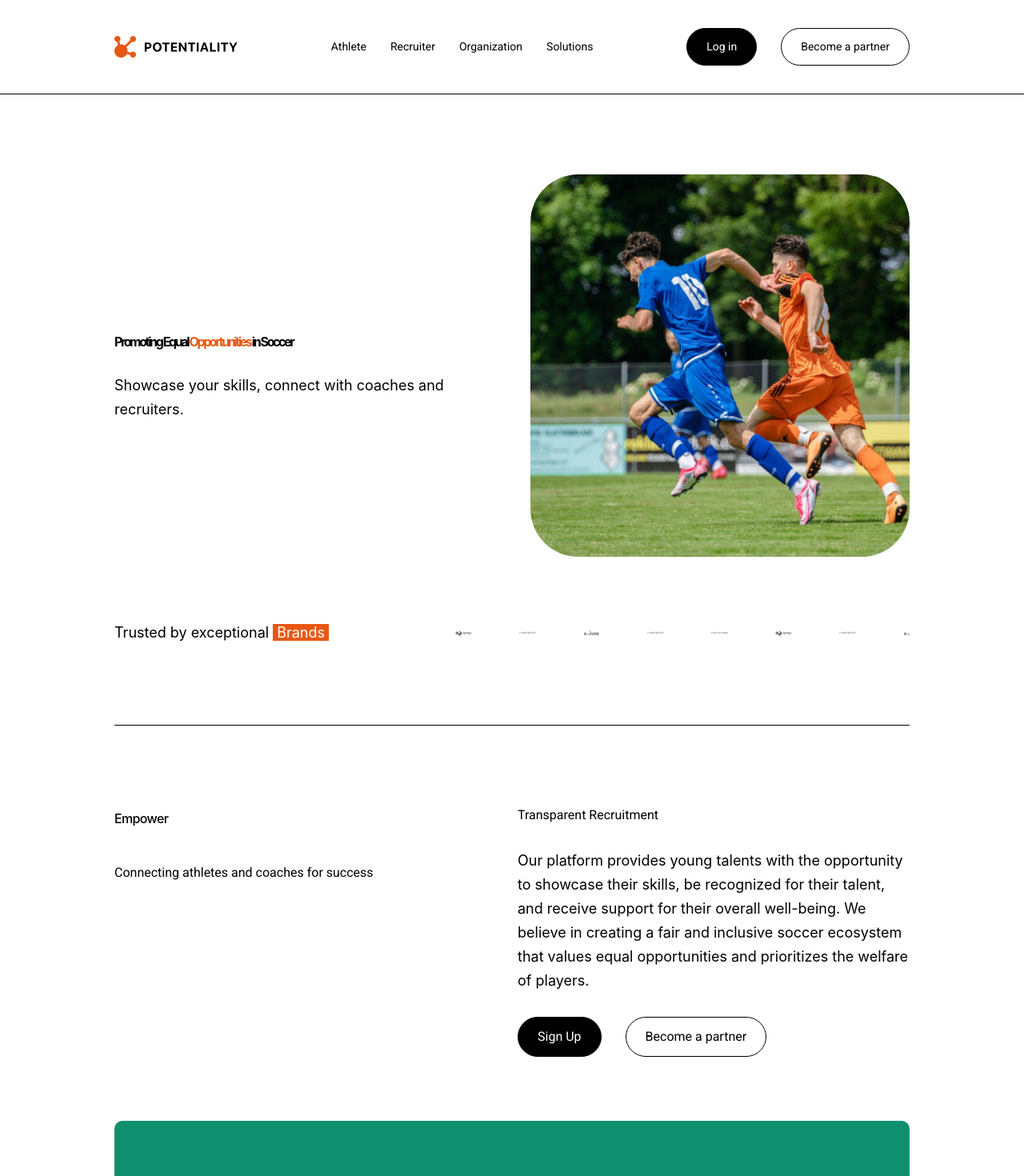
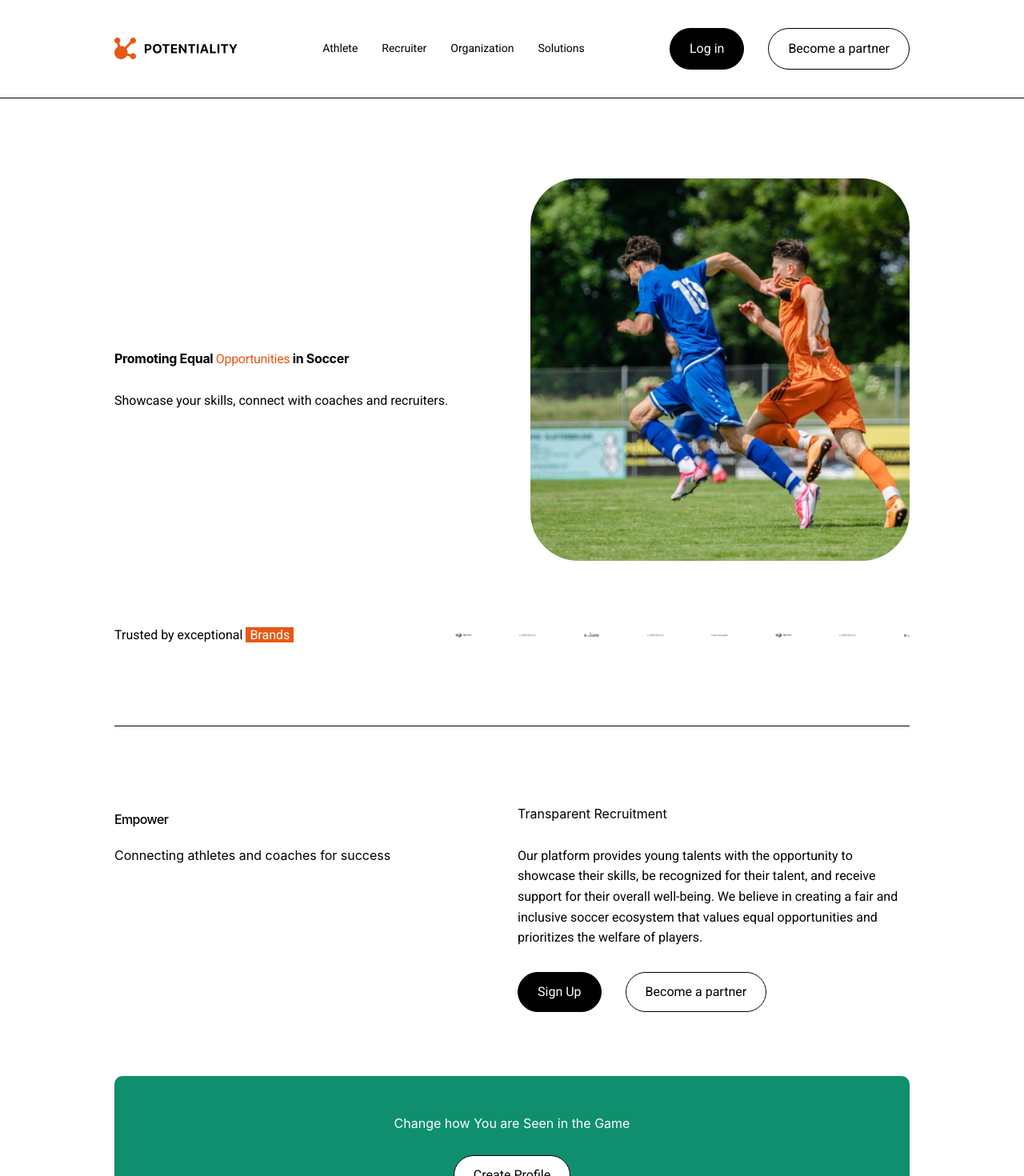
Before and after one commit to ptuyishi-su/potentiality, a React (Vite) app: page / in a window 1280 px wide. Shown: the top 1470 px of the page at 80% size. Built offline with nearby package versions, Linux system fonts and the light colour scheme.

Commit message:
font style

```diff
--- a/src/App.css
+++ b/src/App.css
@@ -1,450 +1,155 @@
-/*! normalize.css v8.0.1 | MIT License | github.com/necolas/normalize.css */
-
-/* Document
-   ========================================================================== */
-
-/**
- * 1. Correct the line height in all browsers.
- * 2. Prevent adjustments of font size after orientation changes in iOS.
- */
-
+/* Base Normalize/Reset (inspired by normalize.css) */
 html {
-    line-height: 1.15; /* 1 */
-    -webkit-text-size-adjust: 100%; /* 2 */
+  line-height: 1.15;
+  -webkit-text-size-adjust: 100%;
+  font-size: 16px; /* Base font-size for scaling */
 }
-
-  /* Sections
-     ========================================================================== */
-
-  /**
-   * Remove the margin in all browsers.
-   */
 
 body {
   margin: 0;
+  font-family: 'Roboto', sans-serif;
+  font-size: 1rem;
+  color: #000;
+  background-color: #fff;
 }
-
-  /**
-   * Render the `main` element consistently in IE.
-   */
 
 main {
   display: block;
 }
 
-  /**
-   * Correct the font size and margin on `h1` elements within `section` and
-   * `article` contexts in Chrome, Firefox, and Safari.
-   */
-
-  h1 {
-    font-size: 2em;
-    margin: 0.67em 0;
+/* Remove default margins for headings and common elements */
+h1, h2, h3, h4, h5, h6, p, ul, ol {
+  margin: 0;
+  padding: 0;
 }
 
-  /* Grouping content
-     ========================================================================== */
-
-  /**
-   * 1. Add the correct box sizing in Firefox.
-   * 2. Show the overflow in Edge and IE.
-   */
-
-  hr {
-    box-sizing: content-box; /* 1 */
-    height: 0; /* 1 */
-    overflow: visible; /* 2 */
+/* Remove list styles */
+ul, ol {
+  list-style: none;
 }
 
-  /**
-   * 1. Correct the inheritance and scaling of font size in all browsers.
-   * 2. Correct the odd `em` font sizing in all browsers.
-   */
-
-  pre {
-    font-family: monospace, monospace; /* 1 */
-    font-size: 1em; /* 2 */
-  }
-
-  /* Text-level semantics
-     ========================================================================== */
-
-  /**
-   * Remove the gray background on active links in IE 10.
-   */
-
-  a {
-    background-color: transparent;
-  }
-
-  /**
-   * 1. Remove the bottom border in Chrome 57-
-   * 2. Add the correct text decoration in Chrome, Edge, IE, Opera, and Safari.
-   */
-
-  abbr[title] {
-    border-bottom: none; /* 1 */
-    text-decoration: underline; /* 2 */
-    text-decoration: underline dotted; /* 2 */
-  }
-
-  /**
-   * Add the correct font weight in Chrome, Edge, and Safari.
-   */
-
-  b,
-  strong {
-    font-weight: bolder;
-  }
-
-  /**
-   * 1. Correct the inheritance and scaling of font size in all browsers.
-   * 2. Correct the odd `em` font sizing in all browsers.
-   */
-
-  code,
-  kbd,
-  samp {
-    font-family: monospace, monospace; /* 1 */
-    font-size: 1em; /* 2 */
-  }
-
-  /**
-   * Add the correct font size in all browsers.
-   */
-
-  small {
-    font-size: 80%;
-  }
-
-  /**
-   * Prevent `sub` and `sup` elements from affecting the line height in
-   * all browsers.
-   */
-
-  sub,
-  sup {
-    font-size: 75%;
-    line-height: 0;
-    position: relative;
-    vertical-align: baseline;
-  }
-
-  sub {
-    bottom: -0.25em;
-  }
-
-  sup {
-    top: -0.5em;
-  }
-
-  /* Embedded content
-     ========================================================================== */
-
-  /**
-   * Remove the border on images inside links in IE 10.
-   */
-
+/* Remove image border in links */
 img {
   border-style: none;
 }
 
-  /* Forms
-     ========================================================================== */
+/* Box sizing reset */
+*, *::before, *::after {
+  box-sizing: border-box;
+}
 
-  /**
-   * 1. Change the font styles in all browsers.
-   * 2. Remove the margin in Firefox and Safari.
-   */
+/*----------------------------------------------
+  Responsive Typography with CSS Variables & clamp()
+----------------------------------------------*/
 
+/* Define custom properties for fonts and responsive sizes */
+:root {
+  /* Font families */
+  --font-heading: 'SF Pro Display', sans-serif;
+  --font-body: 'Roboto', sans-serif;
+
+  /* Responsive font sizes using clamp(min, preferred, max) */
+  --h1-size: clamp(2rem, 5vw, 4rem);
+  --h2-size: clamp(1.75rem, 4vw, 3.5rem);
+  --h3-size: clamp(1.5rem, 3vw, 3rem);
+  --h4-size: clamp(1.25rem, 2.5vw, 2.5rem);
+  --h5-size: clamp(1rem, 2vw, 2rem);
+  --body-size: clamp(0.875rem, 2vw, 1rem);
+  --span-size: clamp(0.875rem, 1.5vw, 1rem);
+
+  /* Line heights */
+  --lh-heading: 1.2;
+  --lh-body: 1.6;
+}
+
+/* Headings (set font-weight to normal) */
+h1 {
+  font-family: var(--font-heading);
+  font-size: var(--h1-size);
+  line-height: var(--lh-heading);
+  letter-spacing: -0.02em;
+  font-weight: normal;
+}
+
+h2 {
+  font-family: var(--font-heading);
+  font-size: var(--h2-size);
+  line-height: var(--lh-heading);
+  font-weight: normal;
+}
+
+h3 {
+  font-family: var(--font-heading);
+  font-size: var(--h3-size);
+  line-height: var(--lh-heading);
+  font-weight: normal;
+}
+
+h4 {
+  font-family: var(--font-heading);
+  font-size: var(--h4-size);
+  line-height: var(--lh-heading);
+  font-weight: normal;
+}
+
+h5 {
+  font-family: var(--font-heading);
+  font-size: var(--h5-size);
+  line-height: var(--lh-heading);
+  font-weight: normal;
+}
+
+/* Paragraphs & spans (set font-weight to normal) */
+p, span {
+  font-family: var(--font-body);
+  font-size: var(--body-size);
+  line-height: var(--lh-body);
+  font-weight: normal;
+}
+
+/* Anchor tags */
+a {
+  text-decoration: none;
+  color: inherit;
+}
+
+/*----------------------------------------------
+  Additional Element Resets & Enhancements
+----------------------------------------------*/
+
+/* Inputs, buttons, and form elements inherit the base font */
 button,
 input,
 optgroup,
 select,
 textarea {
-    font-family: inherit; /* 1 */
-    font-size: 100%; /* 1 */
-    line-height: 1.15; /* 1 */
-    margin: 0; /* 2 */
+  font-family: inherit;
+  font-size: 100%;
+  line-height: 1.15;
+  margin: 0;
 }
 
-  /**
-   * Show the overflow in IE.
-   * 1. Show the overflow in Edge.
-   */
-
-  button,
-  input { /* 1 */
-    overflow: visible;
-  }
-
-  /**
-   * Remove the inheritance of text transform in Edge, Firefox, and IE.
-   * 1. Remove the inheritance of text transform in Firefox.
-   */
-
-  button,
-  select { /* 1 */
-    text-transform: none;
-  }
-
-  /**
-   * Correct the inability to style clickable types in iOS and Safari.
-   */
-
-  button,
-  [type="button"],
-  [type="reset"],
-  [type="submit"] {
-    -webkit-appearance: button;
-  }
-
-  /**
-   * Remove the inner border and padding in Firefox.
-   */
-
+/* Remove inner borders and padding on Firefox buttons */
 button::-moz-focus-inner,
 [type="button"]::-moz-focus-inner,
 [type="reset"]::-moz-focus-inner,
 [type="submit"]::-moz-focus-inner {
-    border-style: none;
+  border: 0;
   padding: 0;
 }
 
-  /**
-   * Restore the focus styles unset by the previous rule.
-   */
+/*----------------------------------------------
+  Mobile-First Adjustments (if needed)
+----------------------------------------------*/
 
-  button:-moz-focusring,
-  [type="button"]:-moz-focusring,
-  [type="reset"]:-moz-focusring,
-  [type="submit"]:-moz-focusring {
-    outline: 1px dotted ButtonText;
-  }
-
-  /**
-   * Correct the padding in Firefox.
-   */
-
-  fieldset {
-    padding: 0.35em 0.75em 0.625em;
-  }
-
-  /**
-   * 1. Correct the text wrapping in Edge and IE.
-   * 2. Correct the color inheritance from `fieldset` elements in IE.
-   * 3. Remove the padding so developers are not caught out when they zero out
-   *    `fieldset` elements in all browsers.
-   */
-
-  legend {
-    box-sizing: border-box; /* 1 */
-    color: inherit; /* 2 */
-    display: table; /* 1 */
-    max-width: 100%; /* 1 */
-    padding: 0; /* 3 */
-    white-space: normal; /* 1 */
-  }
-
-  /**
-   * Add the correct vertical alignment in Chrome, Firefox, and Opera.
-   */
-
-  progress {
-    vertical-align: baseline;
-  }
-
-  /**
-   * Remove the default vertical scrollbar in IE 10+.
-   */
-
-  textarea {
-    overflow: auto;
-  }
-
-  /**
-   * 1. Add the correct box sizing in IE 10.
-   * 2. Remove the padding in IE 10.
-   */
-
-  [type="checkbox"],
-  [type="radio"] {
-    box-sizing: border-box; /* 1 */
-    padding: 0; /* 2 */
-  }
-
-  /**
-   * Correct the cursor style of increment and decrement buttons in Chrome.
-   */
-
-  [type="number"]::-webkit-inner-spin-button,
-  [type="number"]::-webkit-outer-spin-button {
-    height: auto;
-  }
-
-  /**
-   * 1. Correct the odd appearance in Chrome and Safari.
-   * 2. Correct the outline style in Safari.
-   */
-
-  [type="search"] {
-    -webkit-appearance: textfield; /* 1 */
-    outline-offset: -2px; /* 2 */
-  }
-
-  /**
-   * Remove the inner padding in Chrome and Safari on macOS.
-   */
-
-  [type="search"]::-webkit-search-decoration {
-    -webkit-appearance: none;
-  }
-
-  /**
-   * 1. Correct the inability to style clickable types in iOS and Safari.
-   * 2. Change font properties to `inherit` in Safari.
-   */
-
-  ::-webkit-file-upload-button {
-    -webkit-appearance: button; /* 1 */
-    font: inherit; /* 2 */
-  }
-
-  /* Interactive
-     ========================================================================== */
-
-  /*
-   * Add the correct display in Edge, IE 10+, and Firefox.
-   */
-
-  details {
-    display: block;
-  }
-
-  /*
-   * Add the correct display in all browsers.
-   */
-
-  summary {
-    display: list-item;
-  }
-
-  /* Misc
-     ========================================================================== */
-
-  /**
-   * Add the correct display in IE 10+.
-   */
-
-  template {
-    display: none;
-  }
-
-  /**
-   * Add the correct display in IE 10.
-   */
-
-  [hidden] {
-    display: none;
-  }
-
+/* Although clamp() makes the fonts responsive, you can add additional tweaks
+   for extremely small screens or adjust spacing as needed */
+@media (max-width: 600px) {
   body {
-  font-family: "Roboto", sans-serif;
-}
-h1,h2,h3,p,h4{
-  margin: 0;
-}
-h2 {
-  font-size: 52px;
-  font-weight: 500;
-  line-height: 64px; /* 106.667% */
-}
-a,h1,h2,h3,p,h4 {
-  text-decoration: none;
-  color: black;
-}
-ul {
-  padding: 0;
-  margin: 0;
-}
-h1 {
-  font-family: "SF Pro Display";
-font-size: 80px;
-font-style: normal;
-font-weight: 700;
-line-height: 79px; /* 98.75% */
-letter-spacing: -2.4px;
-}
-h2 {
-  font-size: 3rem;
-}
-h4 {
-  font-size: 2rem;
-}
-h5 {
-  font-size: 1.5rem;
-}
-p {
-  font-family: Inter;
-  font-size: 18px;
-  font-style: normal;
-  font-weight: 400;
-  line-height: 30px; /* 166.667% */
-}
-
-@media (max-width: 1100px) {
-  h1 {
-    font-size: 3rem;
-  }
-  h2 {
-    font-size: 2.5rem;
-  }
-  h4 {
-    font-size: 1.75rem;
-  }
-  h5 {
-    font-size: 1.25rem;
-  }
-  p {
-    font-size: 1rem;
   }
 }
 
-@media only screen and (max-width: 900px) {
-  h1 {
-    font-size: 2.5rem;
-  }
-  h2 {
-    font-size: 2rem;
-  }
-  h4 {
-    font-size: 1.5rem;
-  }
-  h5 {
-    font-size: 1.1rem;
-  }
-  p {
-    font-size: 0.9rem;
-  }
-}
-
-@media only screen and (max-width: 767px) {
-  h1 {
-    font-size: 2rem;
-  }
-  h2 {
-    font-size: 1.75rem;
-  }
-  h4 {
-    font-size: 1.25rem;
-  }
-  h5 {
-    font-size: 1rem;
-  }
-  p {
-    font-size: 0.85rem;
-  }
-}
+/* Tailwind Directives (if you're using Tailwind CSS) */
 @tailwind base;
 @tailwind components;
 @tailwind utilities;
--- a/src/components/styles/Banner.styled.js
+++ b/src/components/styles/Banner.styled.js
@@ -11,6 +11,15 @@ export const Banner = styled.div`
   gap: 30px;
   border-radius: 10px;
   margin-top: 80px;
+
+  @media screen and (max-width: 768px) {
+    padding: 40px 40px;
+    margin-top: 60px;
+  }
+
+  @media screen and (max-width: 480px) {
+    padding: 30px 20px;
+    margin-top: 40px;}
 
     h2, p {
         color: white;
--- a/src/components/styles/Button.styled.js
+++ b/src/components/styles/Button.styled.js
@@ -24,14 +24,16 @@ export const Button = styled.button`
   border: none;
   font-size: 16px;
   padding: 12px 20px;
-        transition: all .5s ease-out;
+  transition: all 0.5s ease-out;
   text-decoration: none;
   color: #3253FF;
+
   &:hover {
     background-color: ${props => props.bg === "secondary" ? "#3253FF" : "white"};
-        text-decoration: ${props => props.bg === "secondary" ? "white" : "#white"};
-        p {color: white}
-        border: none
+    border: none;
 
+    span {
+      color: ${props => props.bg === "secondary" ? "white" : "#3253FF"};
     }
-    `
+  }
+    `;
--- a/src/components/ui/Aproach.jsx
+++ b/src/components/ui/Aproach.jsx
@@ -23,8 +23,9 @@ const Aproach = () => {
             <Card color={aproach.color}>
                 <p>{aproach.price}</p>
                 <h3>{aproach.title}</h3>
-                <ButtonClear bg="secondary"><span>Learn more</span></ButtonClear>
-            </Card>
+                <ButtonClear bg="secondary">
+  <span>Learn more</span>
+</ButtonClear>            </Card>
             )
         })}
       </FlexEven>
```
Also changed, not shown: src/components/styles/Card.styled.js (+50 -6 lines). Lines whose indentation alone changed are shown as unchanged.
